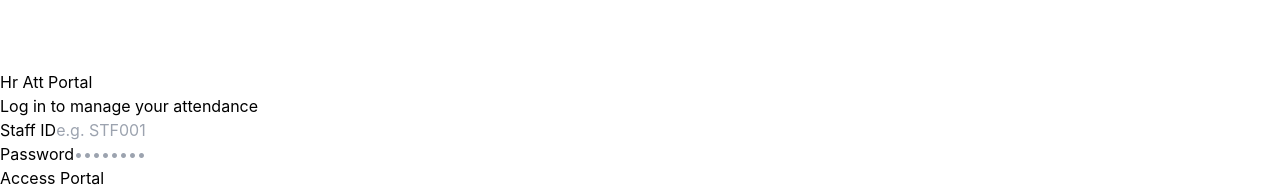
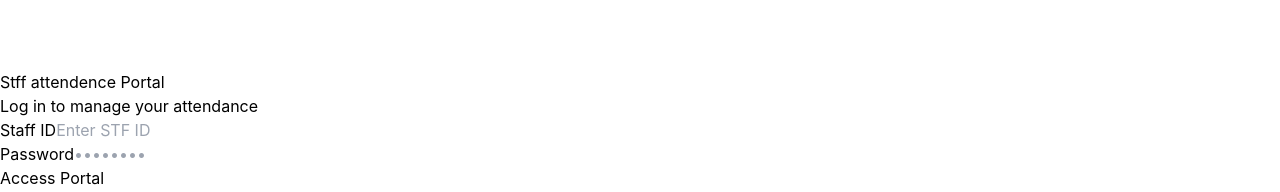
Before and after one commit to finanacesindhuja-commits/hr-attendance, a React (Vite) app in the folder frontend/: page /login in a window 1280 px wide. Shown: the part 1210-1402 px from the top of the page. Built offline with nearby package versions, Linux system fonts and the light colour scheme; no server answers.

Commit message:
Update login portal name and placeholder

```diff
--- a/frontend/src/pages/StaffLogin.jsx
+++ b/frontend/src/pages/StaffLogin.jsx
@@ -46,7 +46,7 @@
               <path strokeLinecap="round" strokeLinejoin="round" strokeWidth={2} d="M16 7a4 4 0 11-8 0 4 4 0 018 0zM12 14a7 7 0 00-7 7h14a7 7 0 00-7-7z" />
             </svg>
           </div>
-          <h1 className="text-2xl font-bold text-gray-900">Hr Att Portal</h1>
+          <h1 className="text-2xl font-bold text-gray-900">Stff attendence Portal</h1>
           <p className="text-gray-500 mt-2">Log in to manage your attendance</p>
         </div>
 
@@ -65,7 +65,7 @@
             <input
               type="text"
               className="w-full px-4 py-3 rounded-xl border border-gray-200 focus:outline-none focus:ring-2 focus:ring-indigo-500/20 focus:border-indigo-500 transition-all font-mono uppercase"
-              placeholder="e.g. STF001"
+              placeholder="Enter STF ID"
               value={staffId}
               onChange={(e) => setStaffId(e.target.value)}
               required
```
